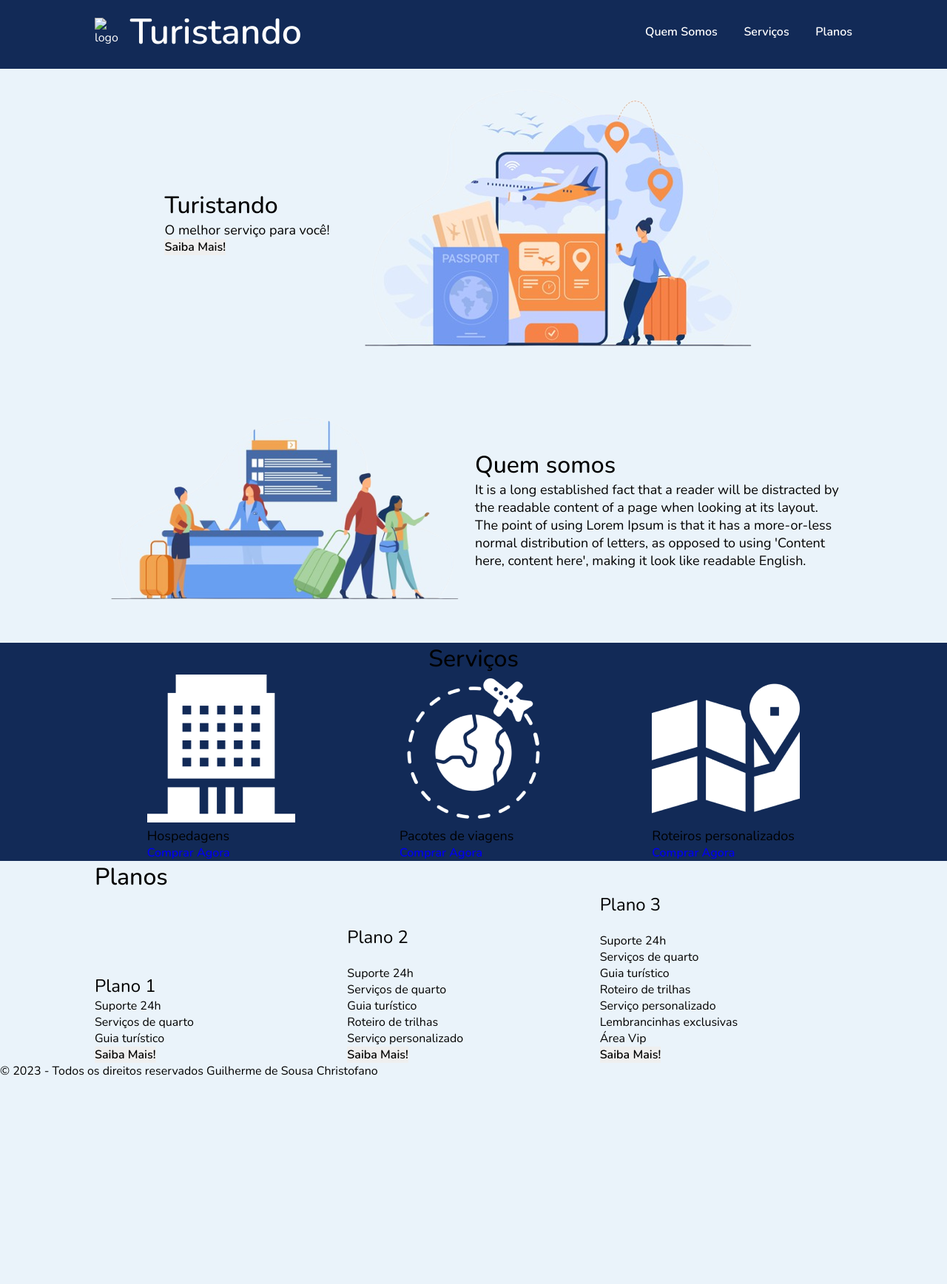
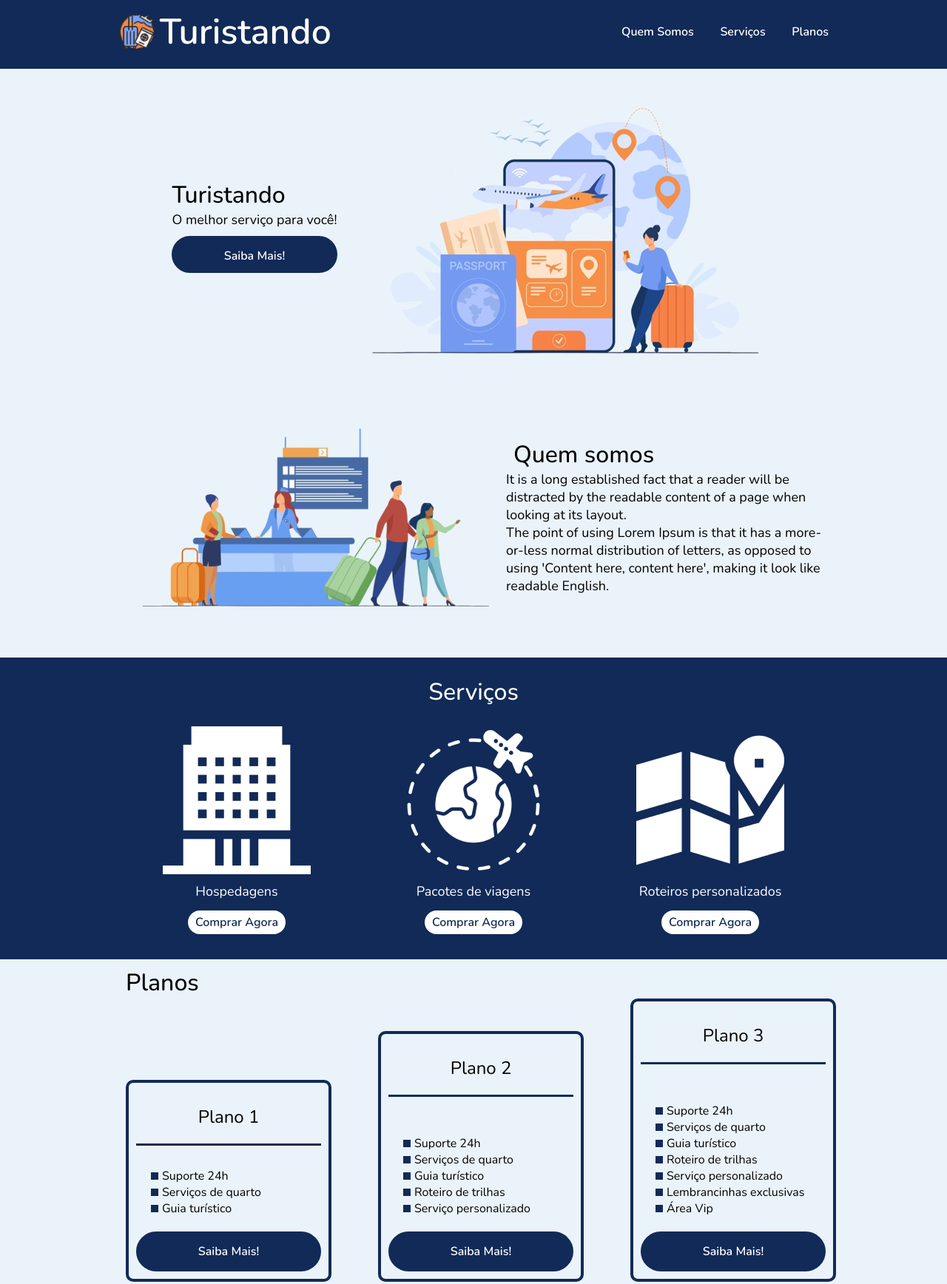
Before and after one commit to Gschristofano/Landing-Page-Turistando, a plain HTML site: page index.html in a window 1280 px wide. Shown: the part 7-1743 px from the top of the page at 74% size. Before the commit the page ends 1466 px from the top, so only its background shows below. Drawn offline with nearby package versions, Linux system fonts and the light colour scheme.

Commit message:
Atualização de codigo

```diff
--- a/css/index.css
+++ b/css/index.css
@@ -18,7 +18,7 @@ body{
         align-items: center;
     }
     .cont-header{
-        width: 80%;
+        width: 75%;
         height: 80px;
 
         display: flex;
@@ -32,8 +32,16 @@ body{
         align-items: center;
         justify-content: space-around;
     }
+    .logo img{
+        width: 50px;
+        height: 50px;
+        display: flex;
+        align-items: center;
+        justify-content: center;
+    }
     .cont-logo h1{
         margin-left: 2%;
+        cursor: pointer;
     }
     .menu{
         width: 280px;
@@ -47,6 +55,7 @@ body{
         flex-direction: row;
         justify-content: space-between;
         align-items: center;
+
     }
     .list-menu li a{
         color: var(--white);
@@ -55,43 +64,172 @@ body{
 /* INICIO MAIN ====================== */
     /* INICIO SECTION | apresentacao ================== */
         .apresentacao{
-            width: 80%;
+            width: 75%;
             display: flex;
             flex-direction: row;
             align-items: center;
             justify-content: center;
         }
+        .apresentacao button{
+            background-color: var(--darkBlue);
+            color: var(--white);
+            border: 2px solid var(--darkBlue);
+            border-radius: 30px;
+            width: 100%;
+            height: 50px;
+            line-height: 50px;
+            margin: 10px 0px;
+        }
+        .apresentacao button:hover{
+
+            background: var(--white);
+            color: var(--darkBlue);
+            border: 2px solid var(--darkBlue);
+            cursor: pointer;
+        }
         .quem-somos{
-            width: 80%;
+            width: 75%;
             display: flex;
             flex-direction: row;
             align-items: center;
             justify-content: center;
         }
-    /* FIM SECTION | apresentacao =================== */
+        .quem-somos div h2{
+            display: flex;
+        }
+        .quem-somos div h2::before{
+            content: "";
+            height: 0px;
+            width: 5px;
+            margin-right: 5px;
+            background-color: var(--darkBlue);
+            position: relative;
+            transition: ease-in-out 0.10s;
+        }
+        .quem-somos div h2:hover::before{
+            height: 40px;
+            transition: ease-in 0.22s;
+        }
+        /* FIM SECTION | apresentacao =================== */
     /* INICIO SECTION | Serviços ======================= */
         #servicos{
-            background: var(--darkBlue)
+            background: var(--darkBlue);
+            color: var(--white);
+            padding: 25px 0;
         }
         .list-servicos{
-            width: 80%;
+            width: 75%;
             display: flex;
             flex-direction: row;
             align-items: center;
             justify-content: space-around;
+            text-align: center;
+
+            margin-top: 25px;
+        }
+        .item-servicos p{
+            margin: 5px 0;
+        }
+        .item-servicos a{
+            background-color: var(--white);
+            border-radius: 30px;
+            text-align: center;
+            line-height: 50px;
+            padding: 5px 10px;
+            color: var(--darkBlue);
+            font-weight: 700;
+        }
+        .item-servicos a:hover{
+            background-color: var(--darkBlue);
+            color: var(--white);
+            border: 1px solid var(--white);
         }
     /* FIM SECTION | Serviços ================= */
     /* INICIO SECTION | Planos ================ */
         .list-planos{
-            width: 80%;
+            width: 75%;
             display: flex;
             flex-direction: row;
             align-items: flex-end;
-            justify-content: space-around;
+            justify-content: space-between;
 
         }
-        #planos div{
-            width: 80%;
+        #planos .tittle-planos{
+            width: 75%;
 
         }
+        .item-planos{
+            flex: 1;
+            max-width: 250px;
+            border: 4px solid var(--darkBlue);
+            border-radius: 10px;
+            padding: 10px;
+        }
+        .cont-main{
+            padding: 10px;
+        }
+        .item-planos h3{
+            font-size: 24px;
+            display: flex;
+            flex-direction: column;
+            text-align: center;
+            margin-top: 20px;
+        }
+        .item-planos h3::after{
+            content: "";
+            background-color: var(--darkBlue);
+            width: 100%;
+            height: 3px;
+            margin-top: 20px;
+            margin-bottom: 20px;
+        }
+        .item-planos ul{
+            padding: 10px 20px;
+            display: flex;
+            flex-direction: column;
+            margin-bottom: 10px;
+        }
+
+        .item-planos ul li{
+            display: flex;
+            flex-wrap: nowrap;
+            align-items: center;
+        }
+
+        .item-planos ul li::before{
+            content: "";
+            width: 10px;
+            height: 10px;
+            background-color: var(--darkBlue);
+            margin-right: 5px;
+        }
+        .item-planos a{
+            display: flex;
+            background-color: var(--darkBlue);
+            color: var(--white);
+            border-radius: 30px;
+            text-align: center;
+            justify-content: center;
+            line-height: 50px;
+            font-weight: 700;
+            border: 2px solid var(--darkBlue);
+        }
+        .item-planos a:hover{
+            background-color: var(--lightGray);
+            border: 2px solid var(--darkBlue);
+            color: var(--darkBlue);
+        }
     /* FIM SECTION | Planos ================ */
+/* FIM MAIN =================== */
+/* FOOTER/RODAPÉ ================= */
+        footer{
+            width: 100%;
+            height: 25px;
+            background: var(--darkBlue);
+            color: var(--white);
+            display: flex;
+            align-items: center;
+            justify-content: center;
+
+            margin-top: 20px;
+        }
--- a/css/reset.css
+++ b/css/reset.css
@@ -7,4 +7,5 @@
     font-size: 100%;
     font: inherit;
     font-family: 'Nunito', sans-serif;
+    transition: 0.2s;
 }
--- a/index.html
+++ b/index.html
@@ -22,7 +22,7 @@
         <div class="cont-header">
             <div class="cont-logo">
                 <figure class="logo">
-                    <img src="images/png" alt="logo">
+                    <img src="images/viagem-e-turismo.png" alt="logo">
                 </figure>
                 <h1>Turistando</h1>
             </div>
@@ -79,7 +79,7 @@
             </aside>
         </section>
         <section class="cont-main" id="planos">
-            <div><h2>Planos</h2></div>
+            <div class="tittle-planos"><h2>Planos</h2></div>
             <aside class="list-planos">
                 <div class="item-planos">
                     <h3>Plano 1</h3>
@@ -88,7 +88,7 @@
                         <li>Serviços de quarto</li>
                         <li>Guia turístico</li>
                     </ul>
-                    <a href="#" class="btn"><button>Saiba Mais!</button></a>
+                    <a href="#" class="btn">Saiba Mais!</a>
                 </div>
 
                 <div class="item-planos">
@@ -101,7 +101,7 @@
                         <li>Roteiro de trilhas</li>
                         <li>Serviço personalizado</li>
                     </ul>
-                    <a href="#" class="btn"><button>Saiba Mais!</button></a>
+                    <a href="#" class="btn">Saiba Mais!</a>
                 </div>
 
                 <div class="item-planos">
@@ -116,7 +116,7 @@
                         <li>Lembrancinhas exclusivas</li>
                         <li>Área Vip</li>
                     </ul>
-                    <a href="#" class="btn"><button>Saiba Mais!</button></a>
+                    <a href="#" class="btn">Saiba Mais!</a>
                 </div>
             </aside>
         </section>
```
